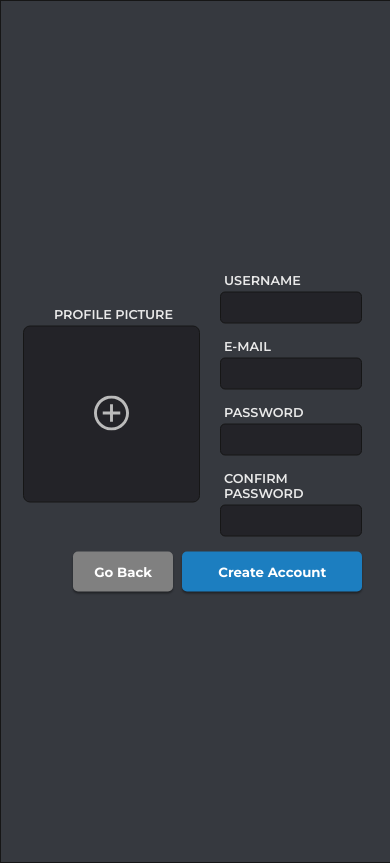
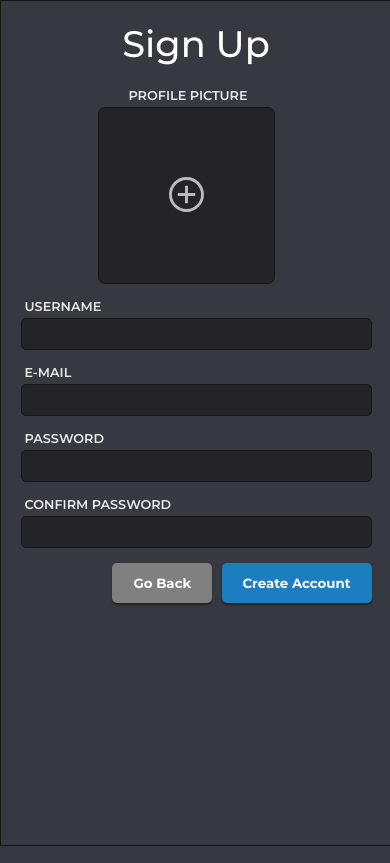
Before and after one commit to Fry98/sitlink, a PHP site: page /signup.html in a window 390 px wide; the page is wider, and only the part inside the window is pictured. Run offline with PHP 8.4, Linux system fonts and the light colour scheme.

Commit message:
Added responsive layout for Sign Up

```diff
--- a/css/signup.scss
+++ b/css/signup.scss
@@ -178,28 +178,71 @@
 	text-align: center;
 }
 
-@media only screen and (max-width: 460px), screen and (max-height: 540px){
+@media only screen and (max-height: 630px), screen and (max-width: 650px){
+	h2 {
+		padding-top: 20px;
+	}
 	#particles-js {
 		display: none;
 	}
-
+	img {
+		display: none;
+	}
 	#log-scr {
-		position: absolute;
 		transform: initial;
-		top: 0px;
-		left: 0px;
+		top: 0;
+		left: 0;
+		border-radius: 0px;
 		width: 100%;
 		height: 100%;
+		min-height: 420px;
+		padding: 0;
+		form {
+			max-width: 650px;
+			width: 90%;
+			margin: auto;
+		}
+	}
+	#right {
+		flex: 1;
+	}
+}
+
+@media only screen and (max-width: 460px){
+	#flex-wrap {
+		flex-direction: column;
+	}
+	#particles-js {
+		display: none;
+	}
+	img {
+		display: none;
+	}
+		h2 {
+		padding-top: 20px;
+	}
+	#log-scr {
+		transform: initial;
+		top: 0;
+		left: 0;
 		border-radius: 0px;
-		padding-top: 0px;
-		h2, h3 {
-			display: none;
+		width: 100%;
+		height: 100%;
+		min-height: 630px;
+		padding: 0;
+		form {
+			width: 90%;
+			margin: auto;
+			padding-top: 20px;
 		}
-		form {
-			width: 87%;
-			position: relative;
-			top: 50%;
-			transform: translateY(-50%);
+	}
+	#right {
+		flex: 1;
+		width: 100%;
+	}
+	#sub-wrap {
+		input {
+			width: 150px;
 		}
 	}
 }
```
Also changed, not shown: css/signup.min.css.
